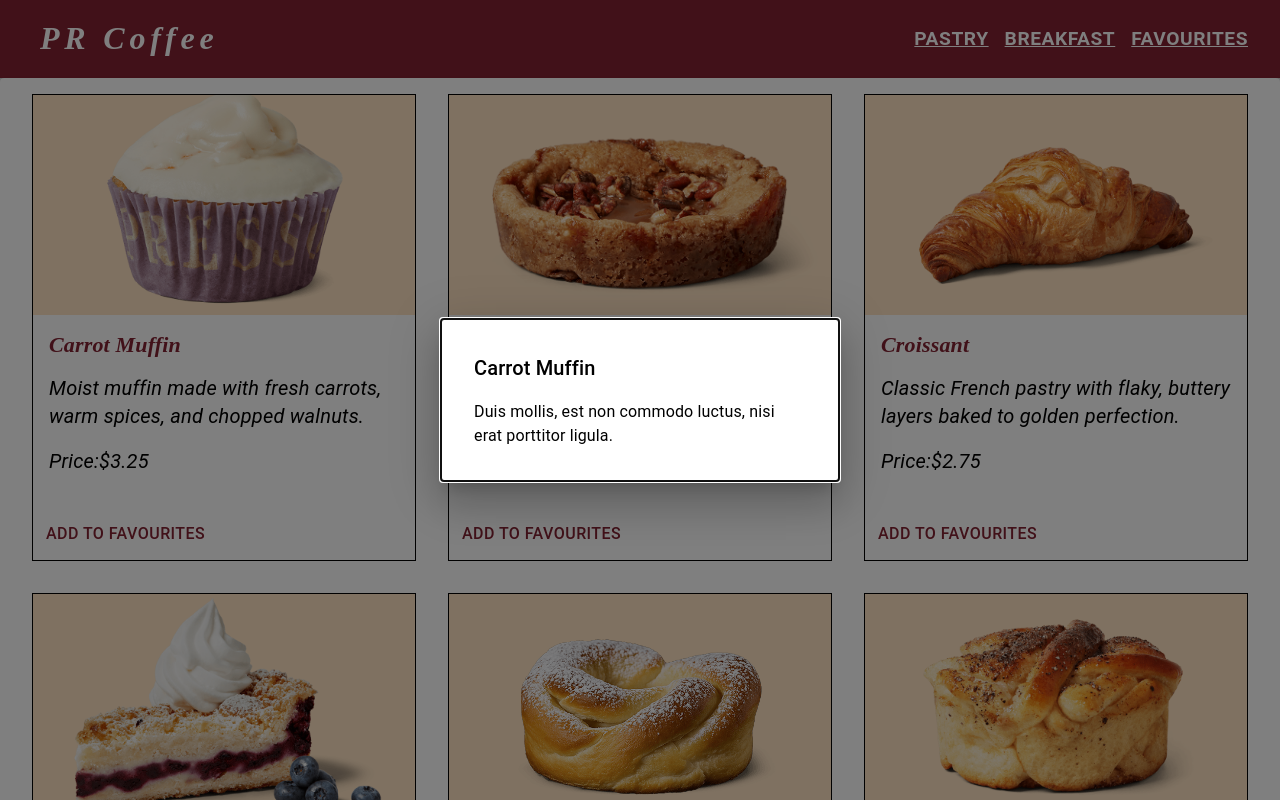
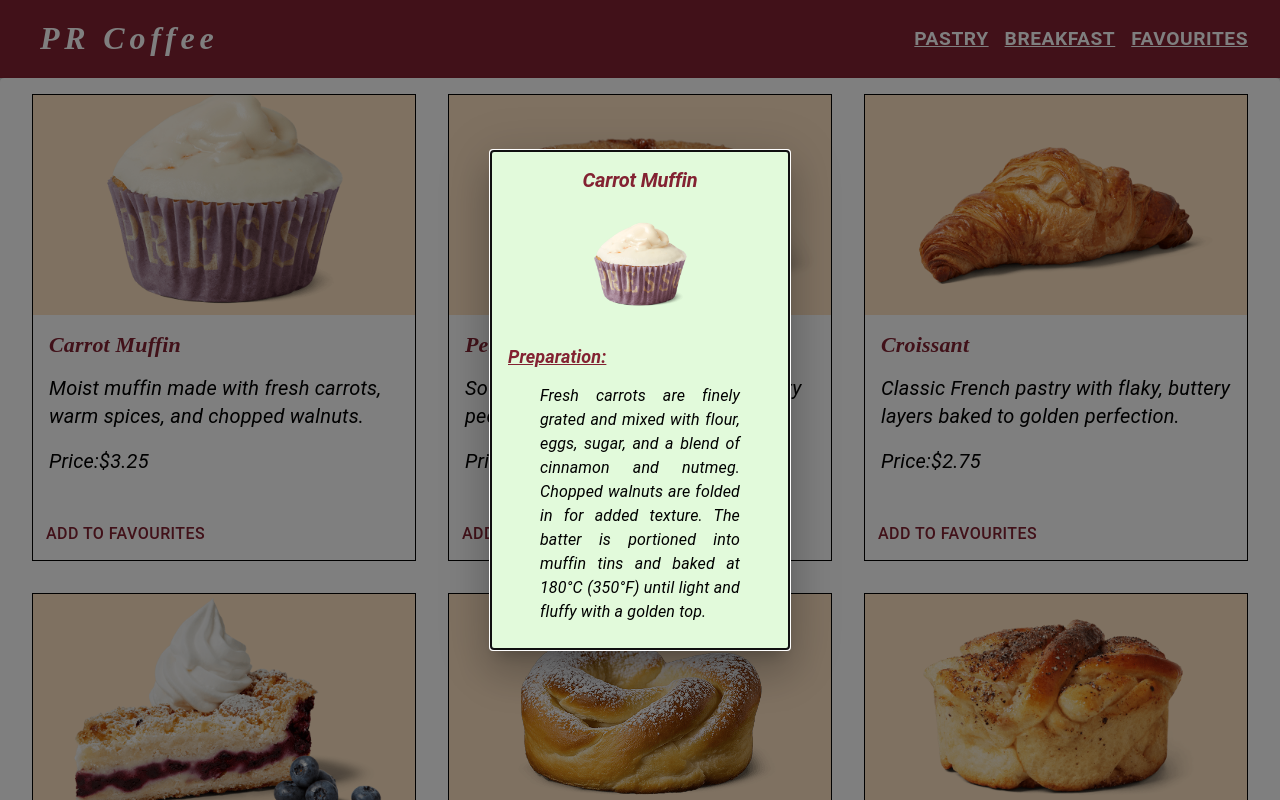
Before and after one commit to Svpriyaa2808/coffeeshop_mui_assignment, a Next.js app: page /pastry in a window 1280 px wide. Both pictures are taken after a click on the element "Carrot Muffin". Shown: the top 800 px of the page. Built offline with nearby package versions, Linux system fonts and the light colour scheme; some icons are missing; what @mui/material-nextjs would draw is missing.

Commit message:
adding modal feature

```diff
--- a/src/components/MenuCardDisplay/index.tsx
+++ b/src/components/MenuCardDisplay/index.tsx
@@ -67,7 +67,8 @@ export default function ImgMediaCard({menu,type,clickedProduct}:PageProp) {
             fontWeight:"700",
             color:"#832232",
             textDecoration:"none",
-            fontSize:"22px"
+            fontSize:"22px" ,
+            cursor:'pointer'
         }}>
         {item.name}
         </Typography>
@@ -82,7 +83,10 @@ export default function ImgMediaCard({menu,type,clickedProduct}:PageProp) {
       <Button onClick={()=>handleClick(item)} size="small" sx={
         {
             fontSize : "16px",
-            color : "#832232"
+            color : "#832232",
+            '&:hover':{
+              bgcolor:'bisque'
+            }
         }
       }>Add to Favourites</Button>
         <FavoriteIcon  sx={{
--- a/src/components/SelectedProduct/index.tsx
+++ b/src/components/SelectedProduct/index.tsx
@@ -3,20 +3,21 @@ import Backdrop from '@mui/material/Backdrop';
 import Box from '@mui/material/Box';
 import Modal from '@mui/material/Modal';
 import Fade from '@mui/material/Fade';
-import Button from '@mui/material/Button';
 import Typography from '@mui/material/Typography';
 import { MenuType } from '@/types/type';
 
 const style = {
   position: 'absolute',
+  left: '50%',
   top: '50%',
-  left: '50%',
+  height: '500px',
+  width: '300px',
+  mb:4,
   transform: 'translate(-50%, -50%)',
-  width: 400,
-  bgcolor: 'background.paper',
+  bgcolor: '#E2FADB',
   border: '2px solid #000',
   boxShadow: 24,
-  p: 4,
+  p: 2,
 };
 
 type ModalProps = {
@@ -27,7 +28,7 @@ type ModalProps = {
 
 export default function TransitionsModal({closeDialog,open,selected}:ModalProps) {
   return (
-    <div>
+    <div >
       <Modal
         aria-labelledby="transition-modal-title"
         aria-describedby="transition-modal-description"
@@ -40,14 +41,46 @@ export default function TransitionsModal({closeDialog,open,selected}:ModalProps)
             timeout: 500,
           },
         }}
+        sx={{
+          textAlign : 'center',
+          fontFamily: "Almendra",
+            fontStyle:"italic",
+            fontWeight:"700",
+            color:"#832232",
+            m:4
+        }}
       >
         <Fade in={open}>
           <Box sx={style}>
-            <Typography id="transition-modal-title" variant="h6" component="h2">
-              {selected?.name}
+            <Typography id="transition-modal-title" variant="h2" component="h2"
+            sx={{
+              fontSize : "20px",
+              fontWeight: "bold",
+              fontStyle: "italic",
+            }}>
+              {selected.name}
             </Typography>
-            <Typography id="transition-modal-description" sx={{ mt: 2 }}>
-              Duis mollis, est non commodo luctus, nisi erat porttitor ligula.
+            <Typography component="img" src={selected.image}
+            sx={{width: '150px',
+            }}
+            >
+            </Typography>
+            <Typography id="transition-modal-title" variant='h4' component='h4'
+            sx={{
+              textAlign: 'left',
+              fontSize : '18px',
+              textDecoration: 'underline',
+              fontWeight:'bold'
+            }}>
+              Preparation:
+            </Typography>
+            <Typography id="transition-modal-description" sx={{ m: 4,
+              mt:2,
+              textAlign:'justify',
+              color:'black',
+              fontSize : '16px',
+             }}>
+              {selected.preparation}
             </Typography>
           </Box>
         </Fade>
--- a/src/data/data.ts
+++ b/src/data/data.ts
@@ -1,100 +1,116 @@
 import {MenuType} from '@/types/type'
 
-export const pastryMenu:MenuType[] = [
+export const pastryMenu: MenuType[] = [
   {
     name: "Carrot Muffin",
     price: 3.25,
     description: "Moist muffin made with fresh carrots, warm spices, and chopped walnuts.",
-      image:"carrot_muffin.jpeg",
+    image: "carrot_muffin.jpeg",
+    preparation: "Fresh carrots are finely grated and mixed with flour, eggs, sugar, and a blend of cinnamon and nutmeg. Chopped walnuts are folded in for added texture. The batter is portioned into muffin tins and baked at 180°C (350°F) until light and fluffy with a golden top."
   },
   {
     name: "Pecan Sweet Crumb",
     price: 3.75,
     description: "Soft coffee cake topped with a buttery pecan crumble.",
-      image:"pecan_crumb.jpeg"
+    image: "pecan_crumb.jpeg",
+    preparation: "The base is a light coffee-flavored sponge made with butter, sugar, and sour cream. The topping is a mix of chopped pecans, brown sugar, butter, and cinnamon. It’s baked until the crumb is crisp and golden while the inside stays soft and moist."
   },
   {
     name: "Croissant",
     price: 2.75,
     description: "Classic French pastry with flaky, buttery layers baked to golden perfection.",
-      image:"crossiant.jpeg"
+    image: "crossiant.jpeg",
+    preparation: "Croissant dough is layered with cold butter through a process called lamination. After multiple folds and resting stages, the dough is rolled out, cut into triangles, shaped into croissants, and proofed. Finally, they're baked at high heat for flaky, golden layers."
   },
   {
     name: "Vegan Blueberry Pie",
     price: 4.5,
     description: "Plant-based pie filled with juicy blueberries in a tender, flaky crust.",
-      image:"vegan_blueberry.jpeg",
+    image: "vegan_blueberry.jpeg",
+    preparation: "Fresh blueberries are tossed with sugar, lemon juice, and cornstarch to create a sweet filling. The vegan pie crust is made with plant-based butter and flour, then filled and baked until the crust turns golden and the filling bubbles."
   },
   {
     name: "Vanilla Bun",
     price: 3.0,
     description: "Soft and sweet bun with a smooth vanilla custard center.",
-      image:"vanilla_bun.jpeg",
+    image: "vanilla_bun.jpeg",
+    preparation: "Enriched dough is prepared with milk, sugar, and butter. A vanilla custard is piped into the center before baking. The buns are baked until golden and served with a light dusting of powdered sugar."
   },
   {
     name: "Cardamom Bun",
     price: 3.5,
     description: "Swirled yeast bun flavored with aromatic cardamom and a hint of sugar glaze.",
-      image:"cardamom_bun.jpeg"
+    image: "cardamom_bun.jpeg",
+    preparation: "A yeast-based dough is flavored with crushed cardamom seeds. After rolling out, the dough is spread with butter and sugar, twisted into a swirl, and baked. Finally, a light sugar glaze is brushed on top for extra sweetness."
   },
   {
     name: "Cinnamon Bun",
     price: 3.5,
     description: "Sticky and sweet roll swirled with cinnamon filling and topped with icing.",
-      image:"cinnamon_bun.jpeg"
+    image: "cinnamon_bun.jpeg",
+    preparation: "Soft dough is rolled out, layered with a mixture of cinnamon, brown sugar, and butter, then rolled up and sliced. The buns are baked until golden and then topped with a creamy icing drizzle."
   },
   {
     name: "Mousse Cake - Cookies & Cream",
     price: 4.75,
     description: "Light cookies & cream mousse layered over a chocolate sponge base.",
-      image:"mousse.jpeg"
+    image: "mousse.jpeg",
+    preparation: "A soft chocolate sponge forms the base layer, topped with a light whipped mousse mixed with crushed chocolate cookies. The cake is chilled until set and then garnished with extra cookie crumbles."
   },
   {
     name: "Mini Brownie",
     price: 2.25,
     description: "Rich and fudgy chocolate brownie in a bite-sized portion.",
-      image:"mini_brownie.jpeg"
+    image: "mini_brownie.jpeg",
+    preparation: "High-quality dark chocolate and butter are melted together and mixed with sugar, eggs, and flour. The batter is baked in small molds to create dense, fudgy mini brownies with a crackly top."
   }
 ];
 
-  export const snackMenu:MenuType[]= [
+export const snackMenu: MenuType[] = [
   {
     name: "Scones",
     price: 3.0,
     description: "Buttery and crumbly baked scone, perfect with jam or coffee.",
-      image:"scones.jpeg"
+    image: "scones.jpeg",
+    preparation: "A mix of flour, cold butter, sugar, and cream is gently kneaded until just combined. The dough is cut into rounds and baked until golden brown, creating a soft, crumbly texture."
   },
   {
     name: "Gluten-Free Roll",
     price: 3.25,
     description: "Soft and chewy roll made with gluten-free flour blend, ideal for sensitive diets.",
-      image:"gluten-free-roll.jpeg"
+    image: "gluten-free-roll.jpeg",
+    preparation: "A blend of gluten-free flours is combined with yeast, water, olive oil, and a touch of honey. The dough is shaped into rolls, left to rise, and baked until soft inside with a lightly crisp crust."
   },
   {
     name: "Sourdough Sandwich - Tomato & Avocado",
     price: 5.5,
     description: "Toasted sourdough filled with ripe avocado, fresh tomato, and a touch of olive oil.",
-      image:"sourdough_tomato.jpeg"
+    image: "sourdough_tomato.jpeg",
+    preparation: "Thick slices of freshly baked sourdough bread are lightly toasted. Ripe avocado slices and juicy tomatoes are layered inside with a drizzle of olive oil, salt, and pepper for added flavor."
   },
   {
-        name : "Sourdough Sandwich Cheese & Turkey",
+    name: "Sourdough Sandwich Cheese & Turkey",
     price: 5.5,
-        description : "Sourdough bread with cheese, turkey, cream cheese and vegetables.",
-        image: "sourdough_cheese.jpeg"
+    description: "Sourdough bread with cheese, turkey, cream cheese and vegetables.",
+    image: "sourdough_cheese.jpeg",
+    preparation: "Fresh sourdough bread is spread with cream cheese and layered with slices of smoked turkey and cheddar cheese. Fresh vegetables like lettuce and tomato are added for crunch, then the sandwich is toasted lightly."
   },
   {
     name: "Greek Yogurt with Agave",
     price: 3.75,
     description: "Creamy Greek yogurt drizzled with natural agave syrup for a light, sweet snack.",
-      image:"agave.jpeg"
+    image: "agave.jpeg",
+    preparation: "Thick and creamy Greek yogurt is spooned into a bowl and drizzled with organic agave syrup for a touch of natural sweetness. Optionally topped with seeds or granola."
   },
   {
     name: "Greek Yogurt with Strawberries",
     price: 4.0,
     description: "Greek yogurt topped with fresh sliced strawberries — simple and refreshing.",
-      image:"strawberryyogurt.jpeg"
+    image: "strawberryyogurt.jpeg",
+    preparation: "Freshly sliced strawberries are layered over creamy Greek yogurt. Optionally finished with a drizzle of honey or a sprinkle of granola for extra texture and flavor."
   }
 ];
+
 
  export const selectedMenu = (name:string):MenuType | undefined => {
   return  pastryMenu.find(item => item.name.toLowerCase() === name.toLowerCase())
--- a/src/types/type.ts
+++ b/src/types/type.ts
@@ -3,4 +3,5 @@ export interface MenuType {
     price:number,
     description:string,
     image:string
+    preparation?:string
 }
```
Lines whose indentation alone changed are shown as unchanged.
